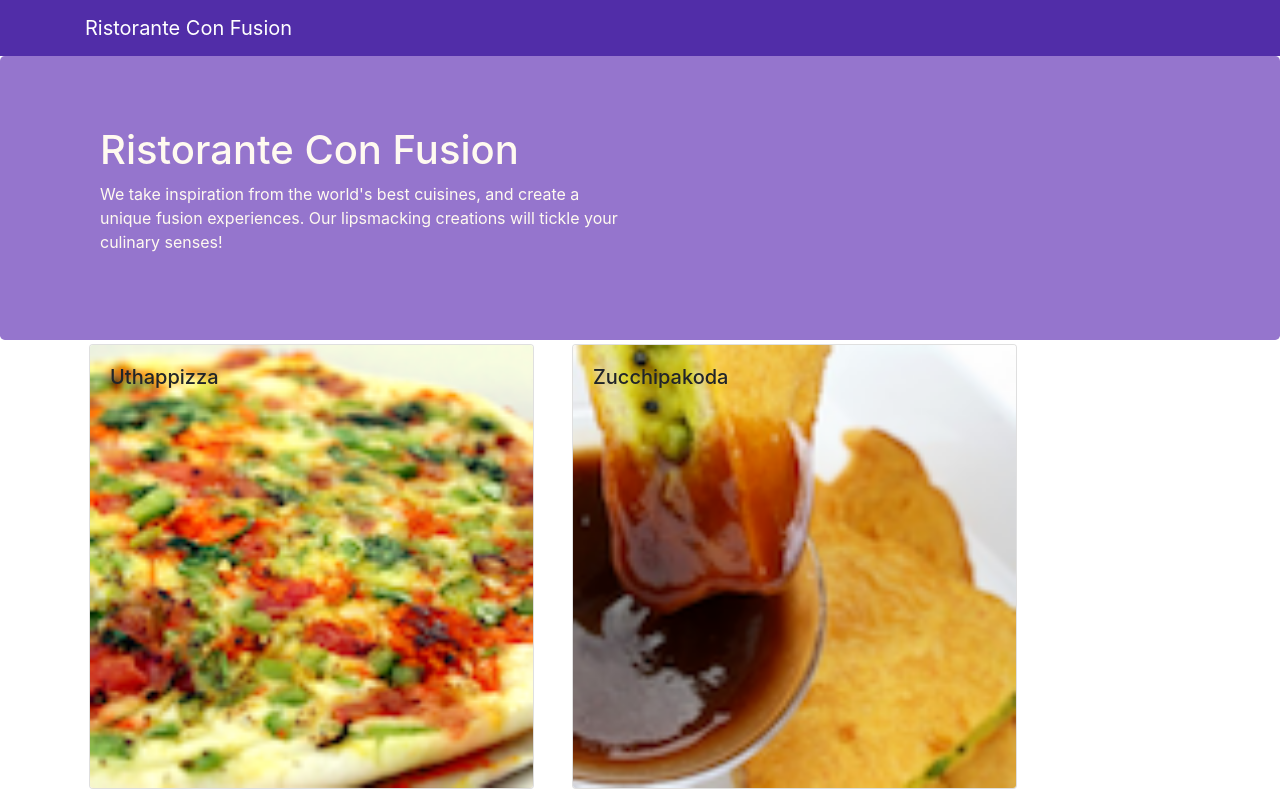
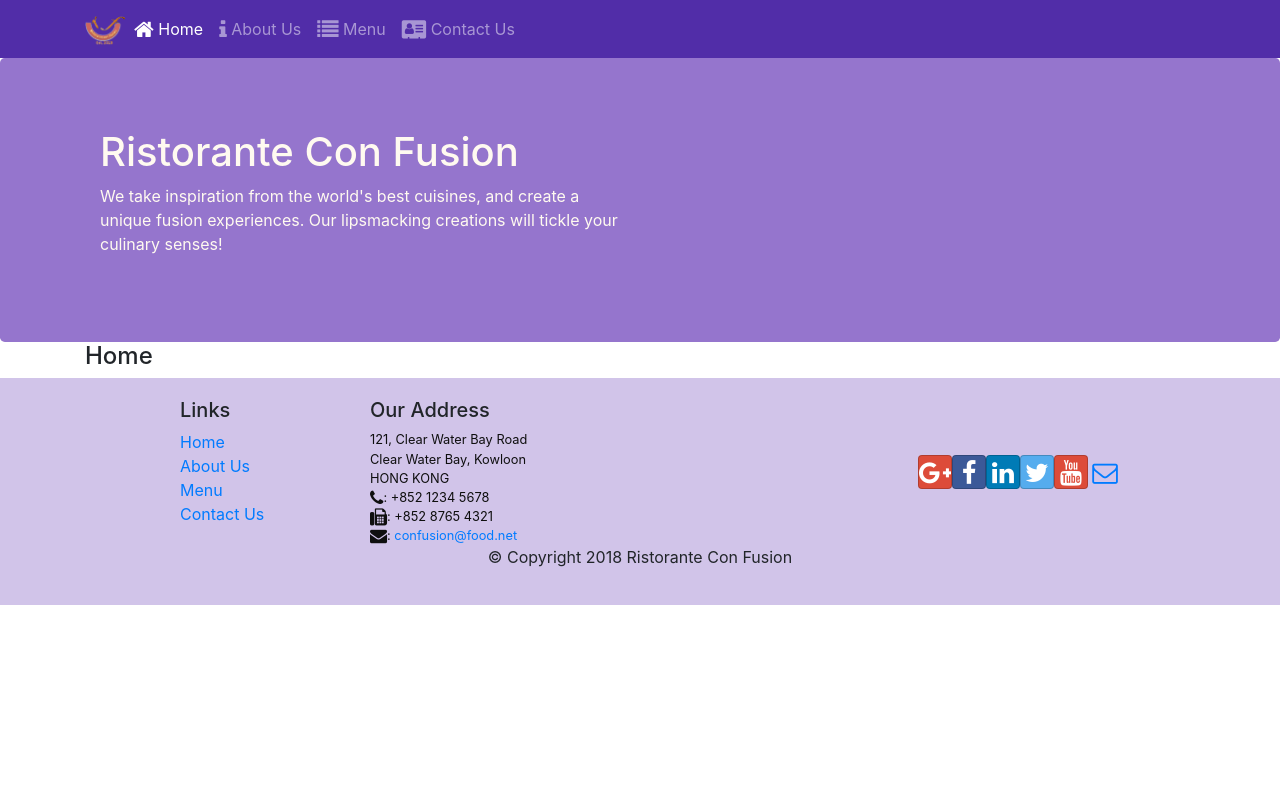
Before and after one commit to Grispi/React_confusion, a React (Create React App) app: page /home in a window 1280 px wide. Shown: the top 795 px of the page. Built offline with nearby package versions, Linux system fonts and the light colour scheme.

Commit message:
React Route

```diff
--- a/package.json
+++ b/package.json
@@ -11,6 +11,7 @@
     "react": "^16.10.1",
     "react-dom": "^16.10.1",
     "react-popper": "0.9.2",
+    "react-router-dom": "4.2.2",
     "react-scripts": "3.2.0",
     "reactstrap": "^5.0.0"
   },
--- a/src/App.js
+++ b/src/App.js
@@ -1,13 +1,16 @@
 import React, { Component } from "react";
 import Main from "./components/MainComponent";
 import "./App.css";
+import { BrowserRouter } from "react-router-dom";
 
 class App extends Component {
   render() {
     return (
-      <div className="App">
-        <Main />
-      </div>
+      <BrowserRouter>
+        <div className="App">
+          <Main />
+        </div>
+      </BrowserRouter>
     );
   }
 }
--- a/src/components/FooterComponent.js
+++ b/src/components/FooterComponent.js
@@ -1,4 +1,5 @@
 import React from "react";
+import { Link } from "react-router-dom";
 
 function Footer(props) {
   return (
@@ -9,16 +10,16 @@
             <h5>Links</h5>
             <ul className="list-unstyled">
               <li>
-                <a href="#">Home</a>
+                <Link to="/home">Home</Link>
               </li>
               <li>
-                <a href="#">About</a>
+                <Link to="/aboutus">About Us</Link>
               </li>
               <li>
-                <a href="#">Menu</a>
+                <Link to="/menu">Menu</Link>
               </li>
               <li>
-                <a href="contactus.html">Contact</a>
+                <Link to="/contactus">Contact Us</Link>
               </li>
             </ul>
           </div>
--- a/src/components/HeaderComponent.js
+++ b/src/components/HeaderComponent.js
@@ -1,13 +1,54 @@
 import React, { Component } from "react";
-import { Navbar, NavbarBrand, Jumbotron } from "reactstrap";
+import { Navbar, NavbarBrand, Nav, NavbarToggler, Collapse, NavItem, Jumbotron } from "reactstrap";
+import { NavLink } from "react-router-dom";
 
 class Header extends Component {
+  constructor(props) {
+    super(props);
+    this.toggleNav = this.toggleNav.bind(this);
+    this.state = {
+      isNavOpen: false
+    };
+  }
+
+  toggleNav() {
+    this.setState({
+      isNavOpen: !this.state.isNavOpen
+    });
+  }
   render() {
     return (
       <>
-        <Navbar dark>
+        <Navbar dark expand="md">
           <div className="container">
-            <NavbarBrand href="/">Ristorante Con Fusion</NavbarBrand>
+            <NavbarToggler onClick={this.toggleNav} />
+            <NavbarBrand className="mr-auto" href="/">
+              <img src="assets/images/logo.png" height="30" width="41" alt="Ristorante Con Fusion" />
+            </NavbarBrand>
+            <Collapse isOpen={this.state.isNavOpen} navbar>
+              <Nav navbar>
+                <NavItem>
+                  <NavLink className="nav-link" to="/home">
+                    <span className="fa fa-home fa-lg"></span> Home
+                  </NavLink>
+                </NavItem>
+                <NavItem>
+                  <NavLink className="nav-link" to="/aboutus">
+                    <span className="fa fa-info fa-lg"></span> About Us
+                  </NavLink>
+                </NavItem>
+                <NavItem>
+                  <NavLink className="nav-link" to="/menu">
+                    <span className="fa fa-list fa-lg"></span> Menu
+                  </NavLink>
+                </NavItem>
+                <NavItem>
+                  <NavLink className="nav-link" to="/contactus">
+                    <span className="fa fa-address-card fa-lg"></span> Contact Us
+                  </NavLink>
+                </NavItem>
+              </Nav>
+            </Collapse>
           </div>
         </Navbar>
         <Jumbotron>
--- /dev/null
+++ b/src/components/HomeComponent.js
@@ -0,0 +1,11 @@
+import React from "react";
+
+function Home(props) {
+  return (
+    <div className="container">
+      <h4>Home</h4>
+    </div>
+  );
+}
+
+export default Home;
--- a/src/components/MainComponent.js
+++ b/src/components/MainComponent.js
@@ -1,29 +1,32 @@
 import React, { Component } from "react";
+import Home from "./HomeComponent";
 import Menu from "./MenuComponent";
 import DishDetail from "./DishDetailComponent";
 import Header from "./HeaderComponent";
 import Footer from "./FooterComponent";
 import { DISHES } from "../shared/dishes";
+import { Switch, Route, Redirect } from "react-router-dom";
 
 class Main extends Component {
   constructor(props) {
     super(props);
     this.state = {
-      dishes: DISHES,
-      selectedDish: null
+      dishes: DISHES
     };
   }
 
-  onDishSelect(dishId) {
-    this.setState({ selectedDish: dishId });
-  }
-
   render() {
+    const HomePage = () => {
+      return <Home />;
+    };
     return (
       <div>
         <Header />
-        <Menu dishes={this.state.dishes} onClick={dishId => this.onDishSelect(dishId)} />
-        <DishDetail dish={this.state.dishes.filter(dish => dish.id === this.state.selectedDish)[0]} />
+        <Switch>
+          <Route path="/home" component={HomePage} />
+          <Route exact path="/menu" component={() => <Menu dishes={this.state.dishes} />} />
+          <Redirect to="/home" />
+        </Switch>
         <Footer />
       </div>
     );
```
Also changed, not shown: 1 other file (tests, documents, lock files or other folders).
